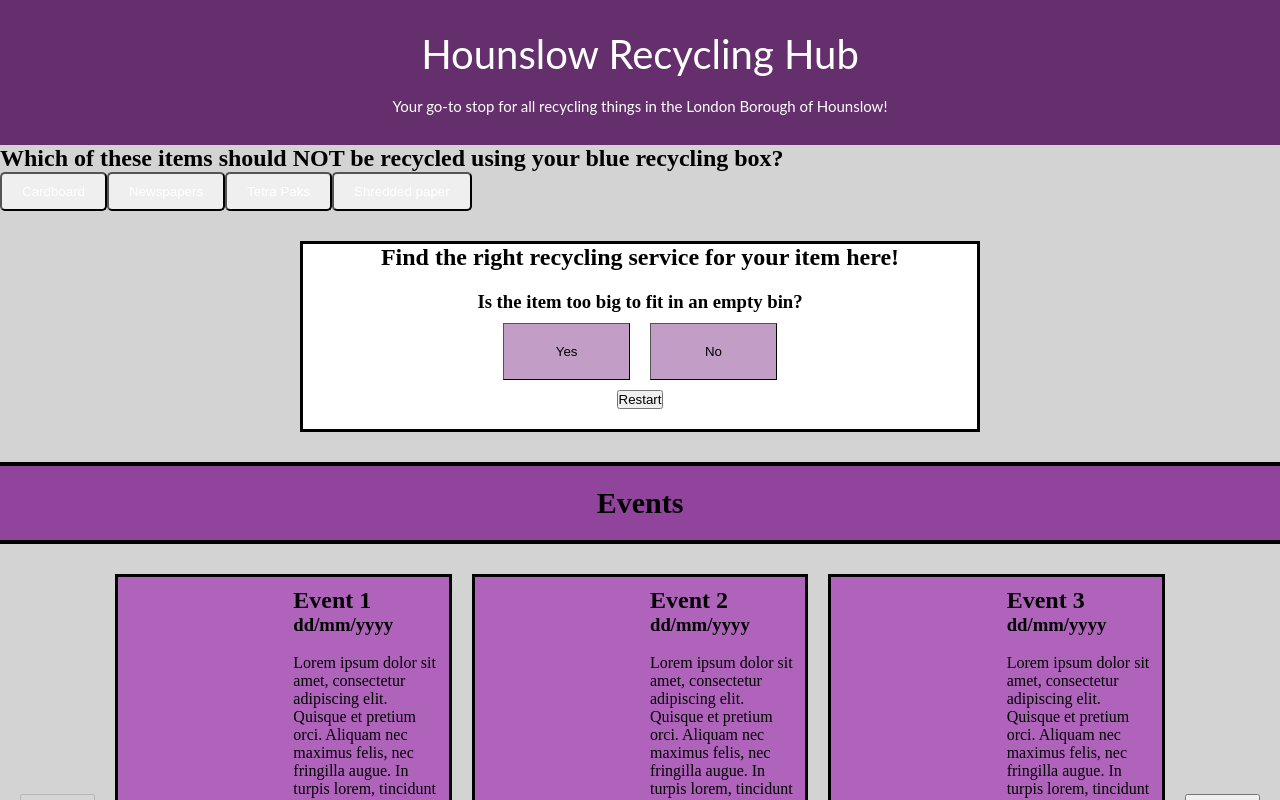
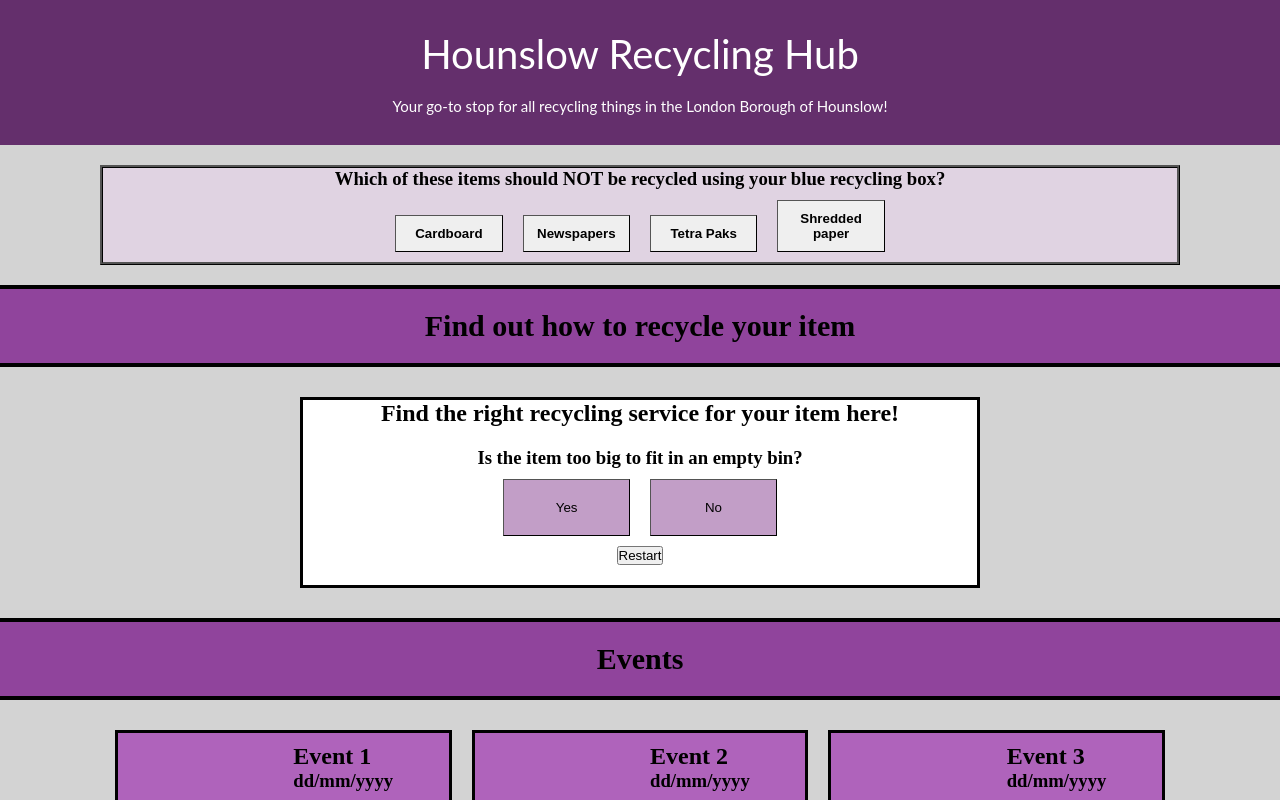
Before and after one commit to ajn2020/test, a Next.js app: page / in a window 1280 px wide. Shown: the top 800 px of the page. Built offline with nearby package versions, Linux system fonts and the light colour scheme.

Commit message:
Format questions and facts

```diff
--- a/components/Fact.tsx
+++ b/components/Fact.tsx
@@ -1,4 +1,5 @@
 import React, { useState, useEffect } from 'react';
+import ReactMarkdown from 'react-markdown'
 import {facts} from '@/data/Facts'
 
 type Fact = {
@@ -16,11 +17,16 @@ export default function Fact() {
   return (
     <div>
       <div>
-        <h2>{currentFact?.title}</h2>
+        <h3>{currentFact?.title}</h3>
       </div>
-      <div>
-        {currentFact?.content}
-      </div>
+      {typeof currentFact?.content === 'string' && (
+        <div>
+          <ReactMarkdown>
+            {currentFact.content}
+          </ReactMarkdown>
+        </div>
+      )}
+
     </div>
   )
 }
--- a/components/Question.tsx
+++ b/components/Question.tsx
@@ -11,10 +11,9 @@ type Option = {
   correct: boolean;
 }
 
-export default function Question() {
+/*export default function Question() {
   const [currentQuestion, setCurrentQuestion] = useState<QuizQuestion>();
-  const [isAnswered, setIsAnswered] = useState(false);
-  const [isCorrect, setIsCorrect] = useState(false);
+  const [selectedAnswerIndex, setSelectedAnswerIndex] = useState<number>();
 
   useEffect(() => {
     setCurrentQuestion(quizQuestions[Math.floor(Math.random() * quizQuestions.length)]);
@@ -22,23 +21,54 @@ export default function Question() {
   }, [])
 
   const handleAnswerClick = (selectedOption: Option) => {
-    setIsAnswered(true)
-    setIsCorrect(selectedOption.correct);
-  };
-
-  const style = {
-    color: "white",
-    backgroundColor: isAnswered === true && isCorrect === true ? "green" : isAnswered === true && isCorrect === false ? "red" : "",
-    padding: "10px 20px",
-    borderRadius: "5px"
+    setSelectedAnswerIndex(currentQuestion?.answers.indexOf(selectedOption));
   }
 
   return (
-    <div className="quiz">
+    <div>
       <h2>{currentQuestion?.question}</h2>
-      <div className="options">
+      <div>
         {currentQuestion?.answers.map((option) => (
-          <button style={style} onClick={() => handleAnswerClick(option)}>
+          <button key={currentQuestion?.answers.indexOf(option)}
+            className={`answer-button ${selectedAnswerIndex === currentQuestion?.answers.indexOf(option)
+              ? option.correct
+                ? "border-correct"
+                : "border-incorrect"
+              : ""}`}
+            onClick={() => handleAnswerClick(option)}>
+            {option.answer}
+          </button>
+        ))}
+      </div>
+    </div>
+  );
+}*/
+
+export default function Question() {
+  const [currentQuestion, setCurrentQuestion] = useState<QuizQuestion>();
+  const [isAnswerSelected, setAnswerSelected] = useState(false);
+
+  useEffect(() => {
+    setCurrentQuestion(quizQuestions[Math.floor(Math.random() * quizQuestions.length)]);
+    console.log(currentQuestion)
+  }, [])
+
+  const handleAnswerClick = (selectedOption: Option) => {
+    setAnswerSelected(true);
+  }
+
+  return (
+    <div>
+      <h3>{currentQuestion?.question}</h3>
+      <div>
+        {currentQuestion?.answers.map((option) => (
+          <button key={currentQuestion?.answers.indexOf(option)}
+            className={`answer-button ${isAnswerSelected
+              ? option.correct
+                ? "border-correct"
+                : "border-incorrect"
+              : ""}`}
+            onClick={() => handleAnswerClick(option)}>
             {option.answer}
           </button>
         ))}
--- a/package.json
+++ b/package.json
@@ -19,6 +19,7 @@
     "next": "^13.1.5",
     "react": "18.2.0",
     "react-dom": "18.2.0",
+    "react-markdown": "^8.0.5",
     "typescript": "4.9.4",
     "uuid": "^9.0.0"
   }
--- a/pages/index.tsx
+++ b/pages/index.tsx
@@ -20,6 +20,7 @@ export default function Home() {
 
       <EngagingBox/>
 
+      <Subheading title="Find out how to recycle your item" />
       <DecisionTree />
 
       {
--- a/styles/style.css
+++ b/styles/style.css
@@ -51,21 +51,49 @@
 }
 
 /*======================================
-    QUIZ
+    ENGAGING BOX
+========================================*/
+.engaging-box-wrapper {
+    background-color: #e0d3e2;
+    border-style: ridge;
+    border-color: black;
+    border-width: 3px;
+    margin: 20px 100px;
+    text-align: center;
+}
+
+/*======================================
+    QUESTION
 ========================================*/
 .answer-button {
-    color: white;
-    padding: 10px 20px;
-    border-radius: 5px;
-  }
+    color: black;
+    font-weight: bold;
+    width: 10%;
+    margin: 10px 10px;
+    padding: 10px 10px;
+    border-width: 1px 1px 1px 1px;
+    cursor: pointer;
+}
 
-  .answer-button.correct {
+.answer-button.border-correct {
+    border-color: green;
+    border-width: 5px 5px 5px 5px;
+}
+
+.answer-button.border-incorrect {
+    border-color: red;
+    border-width: 5px 5px 5px 5px;
+}
+
+.answer-button.correct {
     background-color: green;
-  }
+    border-width: 2px 2px 2px 2px;
+}
 
-  .answer-button.incorrect {
+.answer-button.incorrect {
     background-color: red;
-  }
+    border-width: 2px 2px 2px 2px;
+}
 
 /*======================================
     DECISION TREE
```
Also changed, not shown: 1 other file (tests, documents, lock files or other folders).
